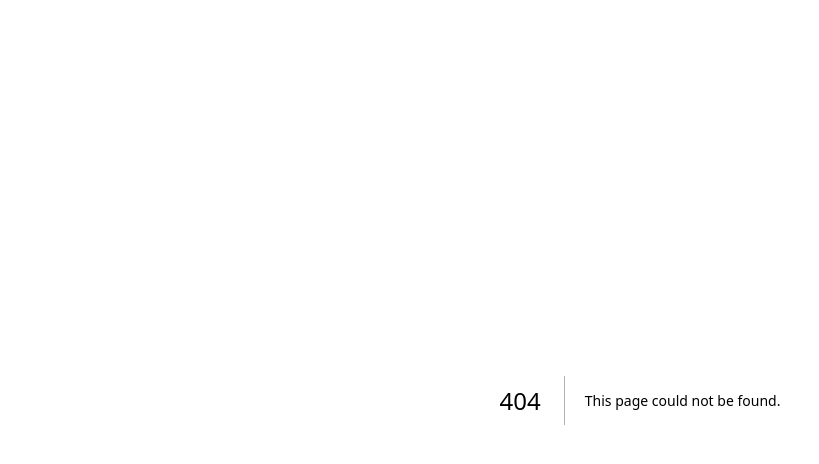
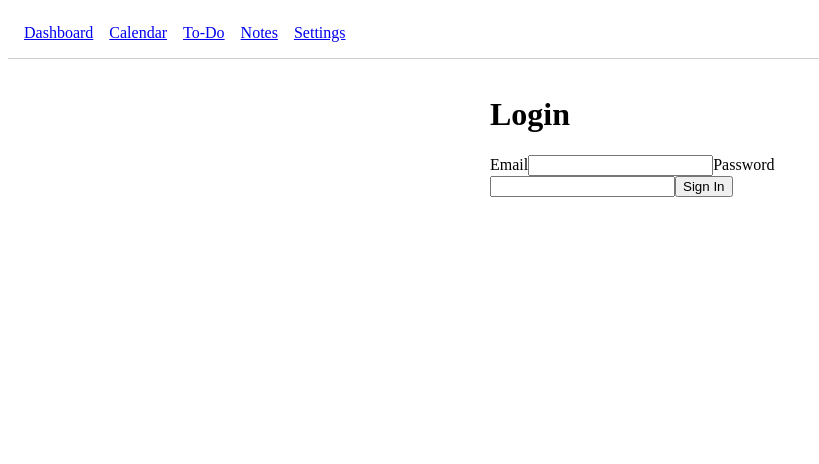
Before and after one commit to muhnatha/TodoList, a Next.js app in the folder frontend/: page /login in a window 1280 px wide. Before the commit this address had no page. Shown: the top 464 px of the page, without its empty margins (0-819 px from the left). Built offline with nearby package versions, Linux system fonts and the light colour scheme.

Commit message:
template

```diff
--- /dev/null
+++ b/frontend/app/calendar/page.js
@@ -0,0 +1,3 @@
+export default function CalendarPage() {
+  return <h1>Calendar</h1>;
+}
--- /dev/null
+++ b/frontend/app/dashboard/page.js
@@ -0,0 +1,3 @@
+export default function DashboardPage() {
+  return <h1>Welcome to your Dashboard</h1>;
+}
--- a/frontend/app/layout.js
+++ b/frontend/app/layout.js
@@ -1,7 +1,23 @@
+import Link from 'next/link';
+
+export const metadata = {
+  title: 'My App',
+  description: 'Next.js multi-page app with routing',
+};
+
 export default function RootLayout({ children }) {
   return (
     <html lang="en">
-      <body>{children}</body>
+      <body>
+        <nav style={{ padding: '1rem', borderBottom: '1px solid #ccc' }}>
+          <Link href="/dashboard" style={{ marginRight: '1rem' }}>Dashboard</Link>
+          <Link href="/calendar" style={{ marginRight: '1rem' }}>Calendar</Link>
+          <Link href="/todo" style={{ marginRight: '1rem' }}>To-Do</Link>
+          <Link href="/notes" style={{ marginRight: '1rem' }}>Notes</Link>
+          <Link href="/settings">Settings</Link>
+        </nav>
+        <main style={{ padding: '1rem' }}>{children}</main>
+      </body>
     </html>
-  )
+  );
 }
--- /dev/null
+++ b/frontend/app/login/page.js
@@ -0,0 +1,27 @@
+'use client';
+import { useRouter } from 'next/navigation';
+import { useState } from 'react';
+
+export default function LoginPage() {
+  const router = useRouter();
+  const [email, setEmail] = useState('');
+  const [password, setPassword] = useState('');
+
+  const handleSubmit = async (e) => {
+    e.preventDefault();
+    // TODO: perform auth logic
+    // On success:
+    router.push('/dashboard');
+  };
+
+  return (
+    <form onSubmit={handleSubmit} style={{ maxWidth: 300, margin: 'auto' }}>
+      <h1>Login</h1>
+      <label>Email</label>
+      <input type="email" value={email} onChange={(e) => setEmail(e.target.value)} required />
+      <label>Password</label>
+      <input type="password" value={password} onChange={(e) => setPassword(e.target.value)} required />
+      <button type="submit">Sign In</button>
+    </form>
+  );
+}
--- /dev/null
+++ b/frontend/app/notes/page.js
@@ -0,0 +1,3 @@
+export default function NotesPage() {
+  return <h1>Notes</h1>;
+}
--- /dev/null
+++ b/frontend/app/settings/page.js
@@ -0,0 +1,3 @@
+export default function SettingsPage() {
+  return <h1>Settings</h1>;
+}
--- /dev/null
+++ b/frontend/app/todo/page.js
@@ -0,0 +1,3 @@
+export default function TodoPage() {
+  return <h1>Todo List</h1>;
+}
```
Also changed, not shown: frontend/app/page.js (+6 -2 lines).
